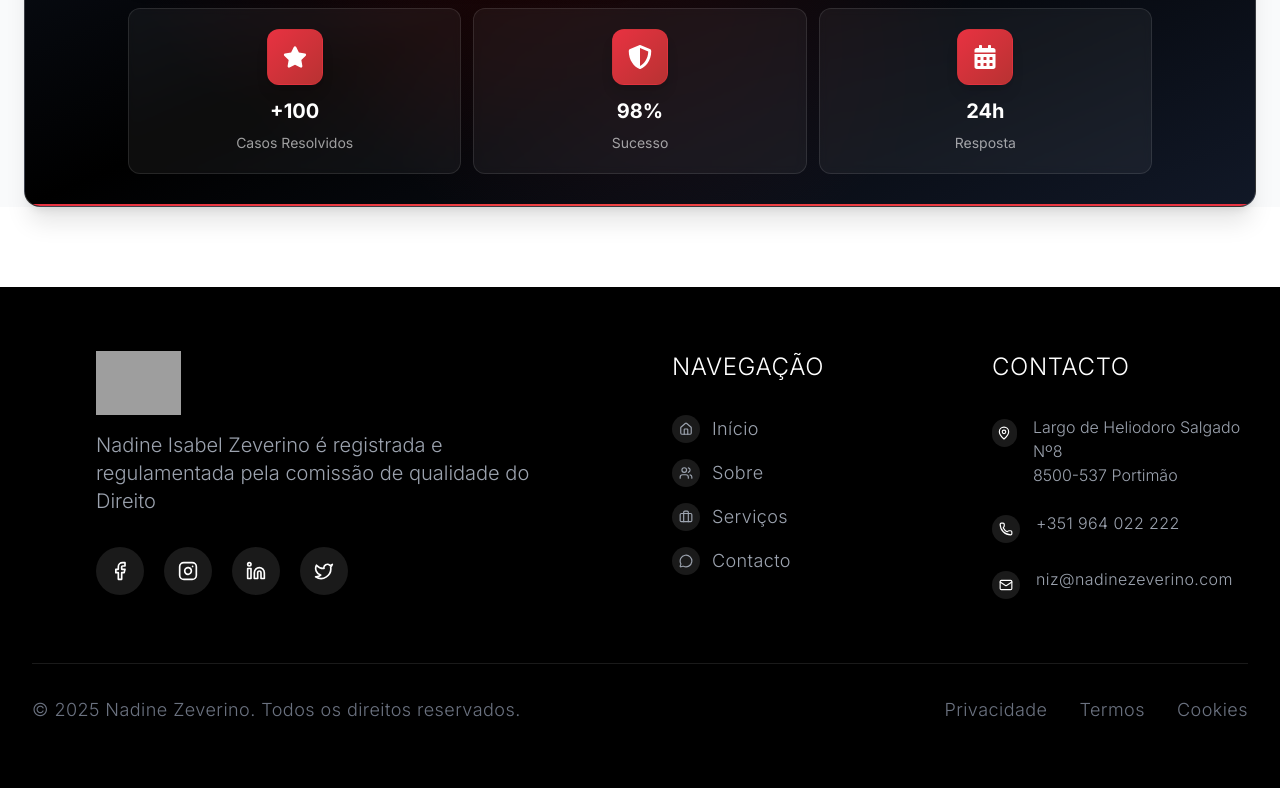
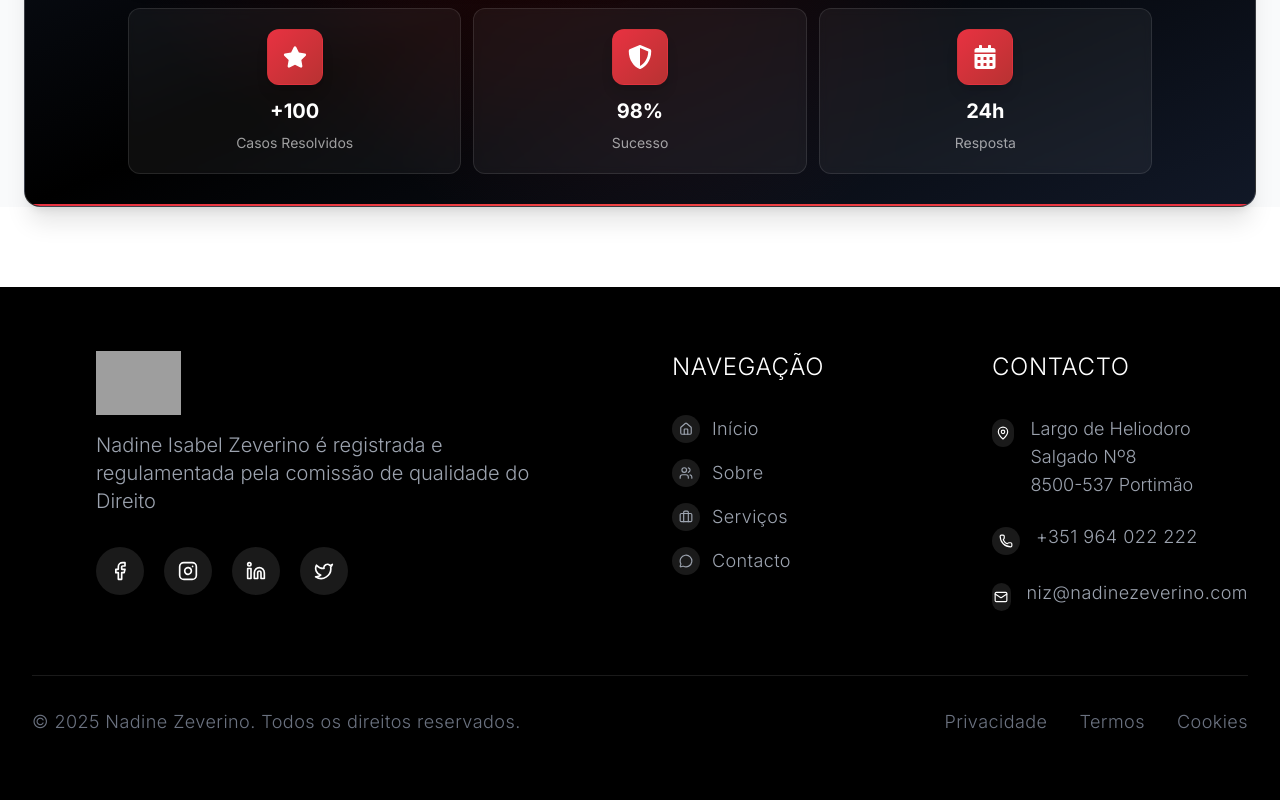
Before and after one commit to fabiodias1986/nadine-zeverino, a Next.js app: page /en/about in a window 1280 px wide. Shown: the part 2539-3339 px from the top of the page. Built offline with nearby package versions, Linux system fonts and the light colour scheme; grey boxes are pictures that could not be loaded.

Commit message:
text footer

```diff
--- a/src/components/layout/Footer.tsx
+++ b/src/components/layout/Footer.tsx
@@ -37,8 +37,8 @@ export default function Footer() {
       icon: MapPin,
       content: (
         <div className="text-gray-400 font-light leading-relaxed">
-          <p className="text-sm md:text-base">Largo de Heliodoro Salgado Nº8</p>
-          <p className="text-sm md:text-base">8500-537 Portimão</p>
+          <p className="text-lg">Largo de Heliodoro Salgado Nº8</p>
+          <p className="text-lg">8500-537 Portimão</p>
         </div>
       ),
     },
@@ -47,7 +47,7 @@ export default function Footer() {
       content: (
         <a
           href="tel:+351964022222"
-          className="text-gray-400 hover:text-white transition-colors duration-300 font-light tracking-wide text-sm md:text-base"
+          className="text-gray-400 hover:text-white transition-colors duration-300 font-light tracking-wide text-lg"
         >
           +351 964 022 222
         </a>
@@ -58,7 +58,7 @@ export default function Footer() {
       content: (
         <a
           href="mailto:niz@nadinezeverino.com"
-          className="text-gray-400 hover:text-white transition-colors duration-300 font-light tracking-wide text-sm md:text-base"
+          className="text-gray-400 hover:text-white transition-colors duration-300 font-light tracking-wide text-lg"
         >
           niz@nadinezeverino.com
         </a>
@@ -161,7 +161,7 @@ export default function Footer() {
                   href={link.href}
                   className="text-gray-500 hover:text-white transition-colors duration-300 text-sm sm:text-base md:text-lg font-light tracking-wide"
                 >
-                  {link.label}
+                  <span className="text-lg">{link.label}</span>
                 </a>
               ))}
             </div>
```
